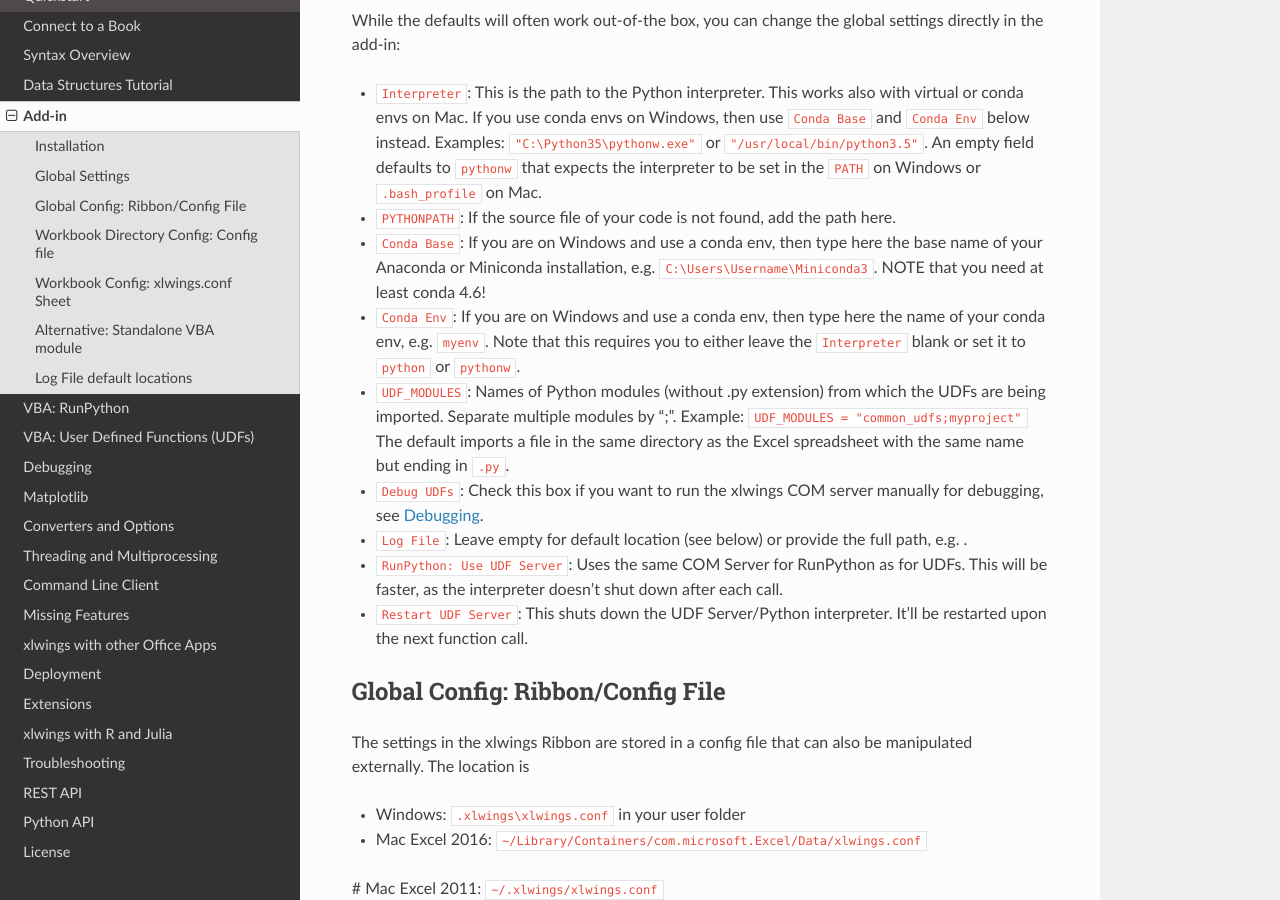
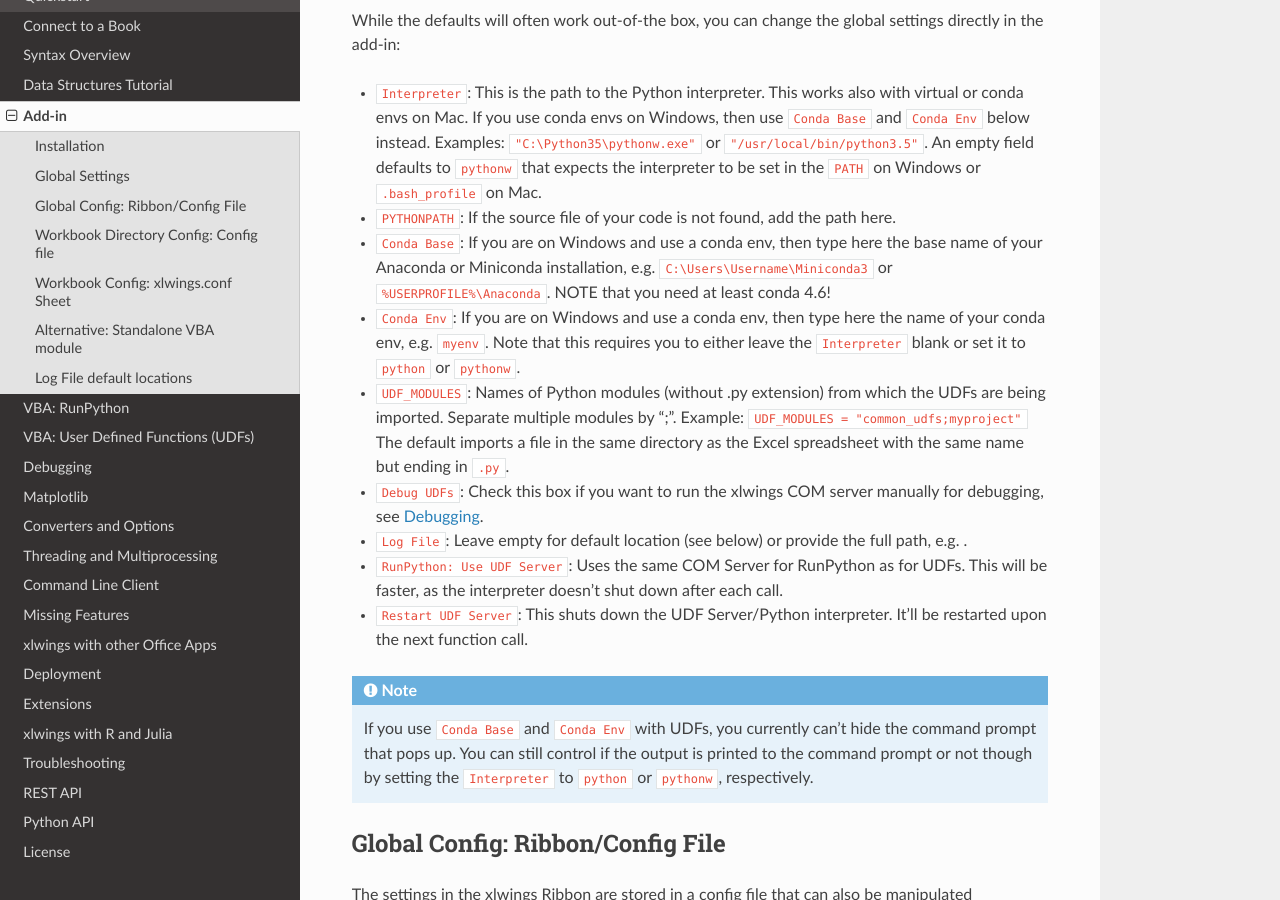
Before and after one commit to xlwings/xlwings, a Sphinx documentation site: the page built from docs/addin.rst, in a window 1280 px wide and 900 px high, scrolled down 1437 px. Built offline with Sphinx 7.4.7 and the Read the Docs theme 2.0.0, drawn with Linux system fonts in a browser that asks for light colours.

Commit message:
added more conda docs

```diff
--- a/docs/addin.rst
+++ b/docs/addin.rst
@@ -47,7 +47,7 @@
   expects the interpreter to be set in the ``PATH`` on Windows or ``.bash_profile`` on Mac.
 * ``PYTHONPATH``: If the source file of your code is not found, add the path here.
 * ``Conda Base``: If you are on Windows and use a conda env, then type here the base name of your Anaconda or Miniconda
-  installation, e.g. ``C:\Users\Username\Miniconda3``. NOTE that you need at least conda 4.6!
+  installation, e.g. ``C:\Users\Username\Miniconda3`` or ``%USERPROFILE%\Anaconda``. NOTE that you need at least conda 4.6!
 * ``Conda Env``: If you are on Windows and use a conda env, then type here the name of your conda env, e.g. ``myenv``. Note
   that this requires you to either leave the ``Interpreter`` blank or set it to ``python`` or ``pythonw``.
 * ``UDF_MODULES``: Names of Python modules (without .py extension) from which the UDFs are being imported.
@@ -59,6 +59,10 @@
 * ``RunPython: Use UDF Server``:  Uses the same COM Server for RunPython as for UDFs. This will be faster, as the
   interpreter doesn't shut down after each call.
 * ``Restart UDF Server``: This shuts down the UDF Server/Python interpreter. It'll be restarted upon the next function call.
+
+.. note:: If you use ``Conda Base`` and ``Conda Env`` with UDFs, you currently can't hide the command prompt that pops up.
+    You can still control if the output is printed to the command prompt or not though by setting the ``Interpreter`` to
+    ``python`` or ``pythonw``, respectively.
 
 .. _config_file:
 
```
